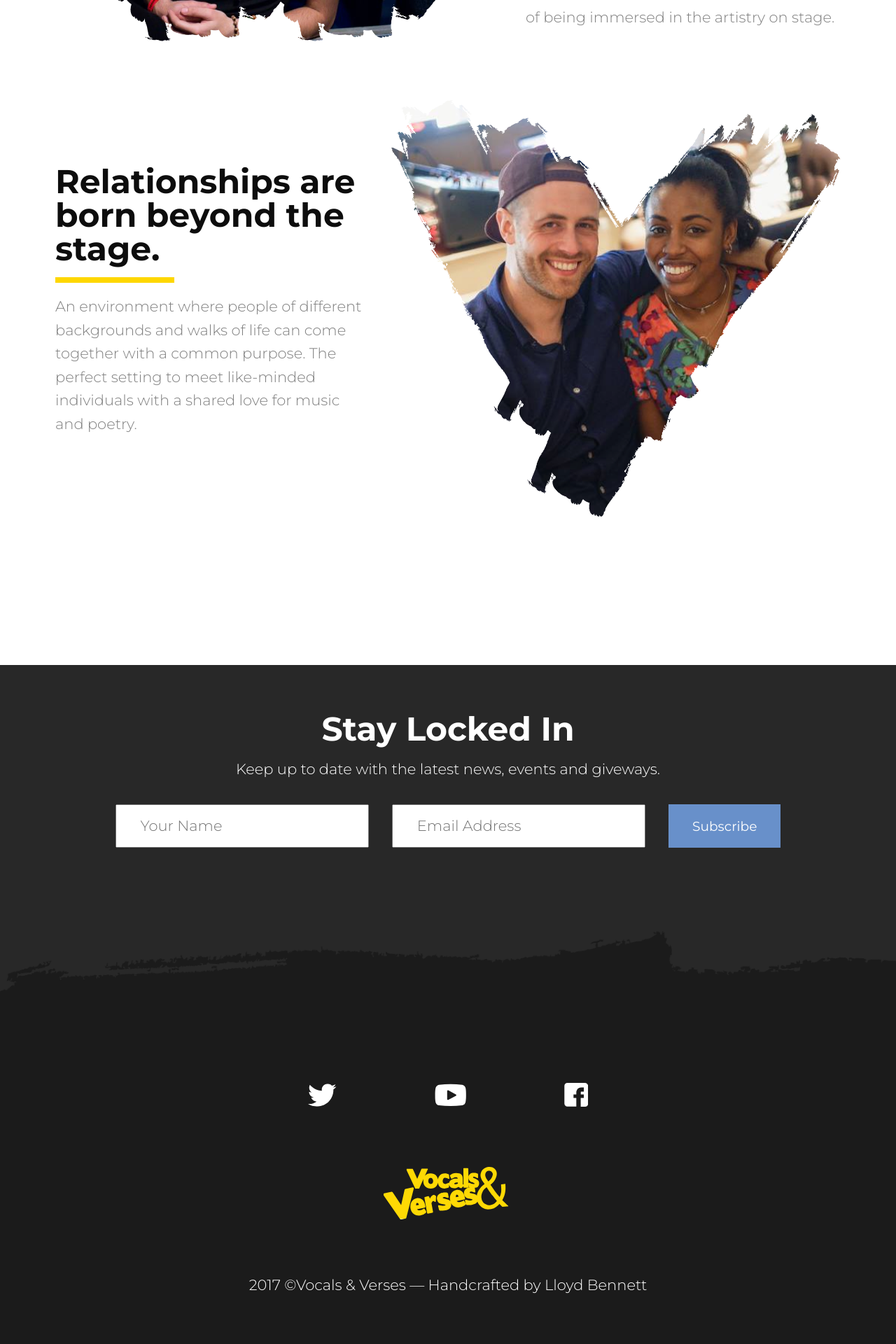
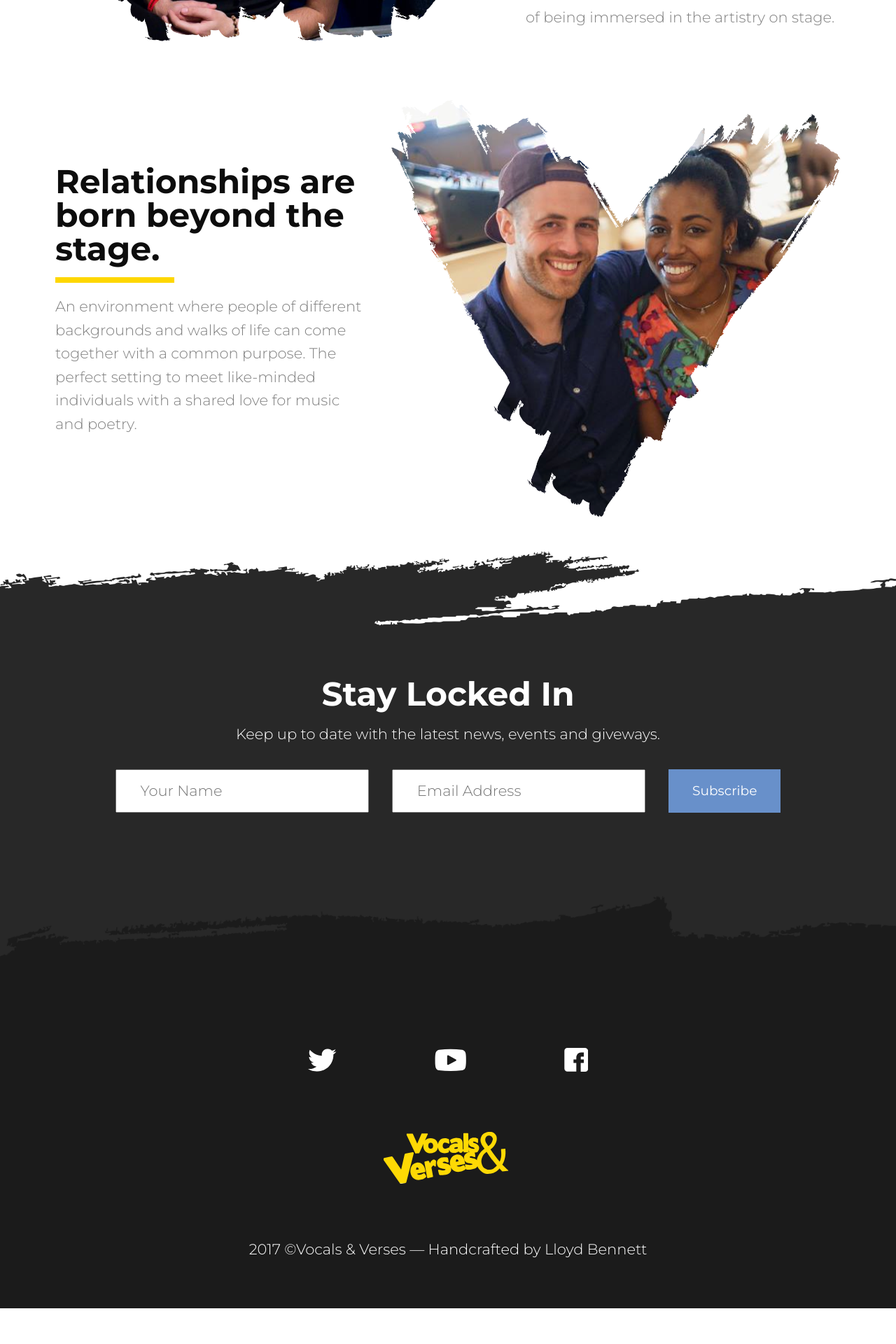
Before and after one commit to LloydBennett/vocalsandverses, a Jekyll site: the page built from index.html, in a window 1280 px wide. Shown: the part 1818-3738 px from the top of the page at 70% size. Built offline with Jekyll 4.4.1, drawn with Linux system fonts in a browser that asks for light colours; after the commit the page ends 3687 px from its top, so only the background shows below that.

Commit message:
add subscribe section paint brush

```diff
--- a/_sass/globals/_footer.scss
+++ b/_sass/globals/_footer.scss
@@ -1,6 +1,5 @@
 footer {
   @include paintBrush(before, '../images/footer-section-brush.png', 35%);
-  position: relative;
 	background-color: $swatch-brand-black;
 	color: white;
 	padding: $spacing-m 0;
--- a/_sass/utilities/_mixins.scss
+++ b/_sass/utilities/_mixins.scss
@@ -66,6 +66,7 @@
 }
 
 @mixin paintBrush($placement, $imagePath, $height) {
+  position: relative;
   @if ($placement == 'after') {
     &::after {
       content: "";
--- a/vocalsandverses.css
+++ b/vocalsandverses.css
@@ -1499,8 +1499,21 @@ body.menu-open {
       width: 170px; } }
 
 .subscribe {
+  position: relative;
   background-color: #282828;
-  padding: 3.2rem 0 12.8rem; }
+  padding: 0.8rem 0 12.8rem; }
+  .subscribe::before {
+    content: "";
+    background: url(../images/subscribe-section-brush.png) no-repeat center top/cover;
+    position: absolute;
+    height: 35%;
+    width: 100%;
+    top: -34%;
+    left: 0; }
+  @media only screen and (max-width: 34.375em) {
+    .subscribe::before {
+      height: 25%;
+      top: -24%; } }
 
 .subscribe-heading,
 .subscribe-description {
```
Also changed, not shown: _sass/modules/_subscribe.scss (+9 -1 lines), images/subscribe-section-brush.png (added), 5 other files.
